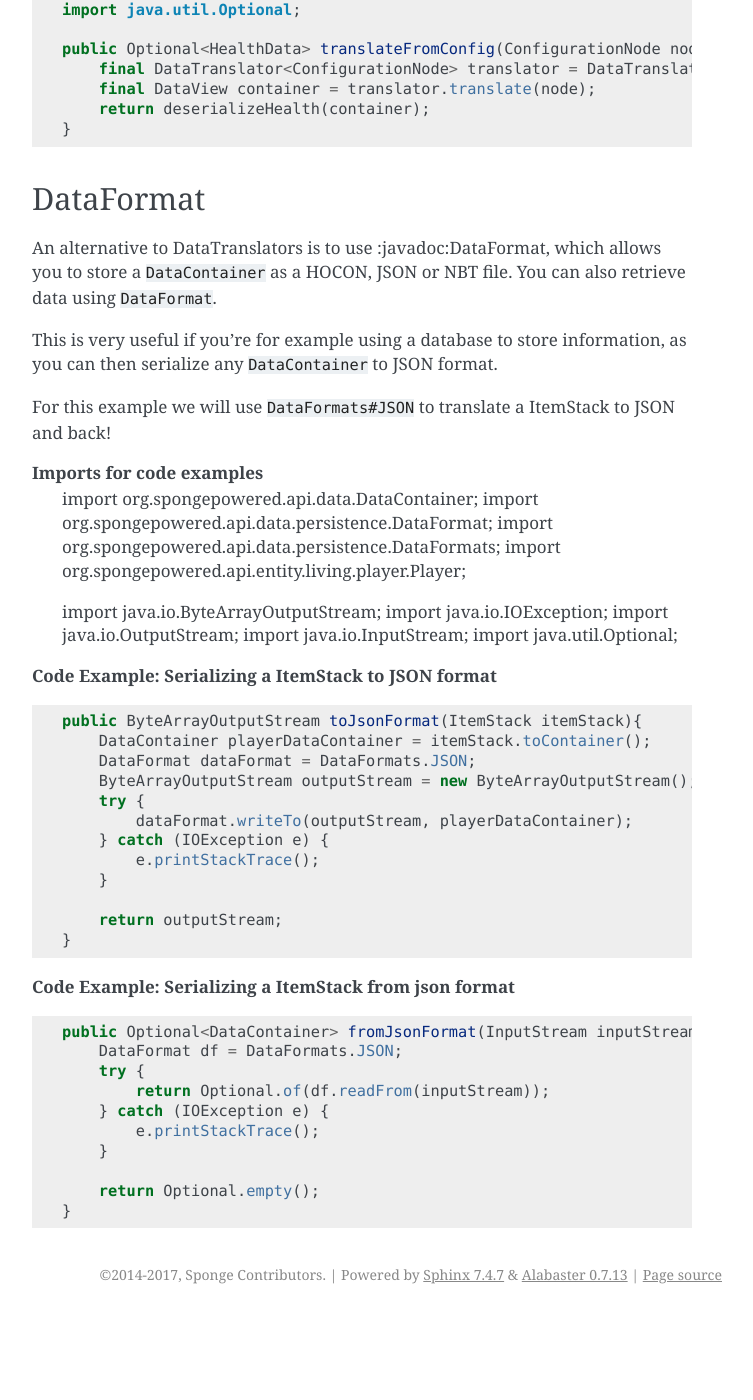
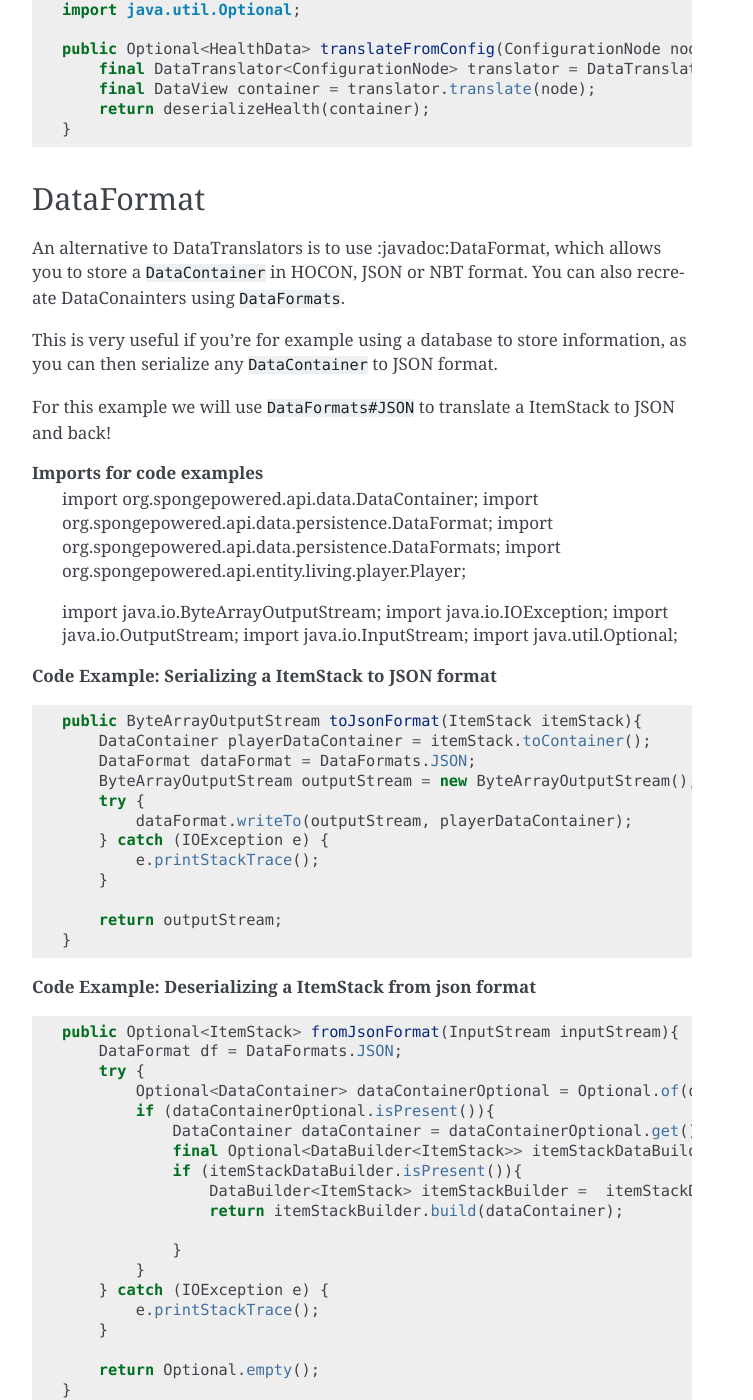
Before and after one commit to SpongePowered/SpongeDocs, a Sphinx documentation site: the page built from source/plugin/data/serialization.rst, in a window 1280 px wide and 1400 px high, scrolled down 2310 px. Shown: the whole window, without its empty margins (388-1141 px from the left). Built offline with Sphinx 7.4.7, drawn with Linux system fonts in a browser that asks for light colours; pages that are not in the unit, such as notebooks, are missing from menus; cross-references to code outside the pages are shown as plain code; before the commit the page ends 3624 px from its top, so only the background shows below that.

Commit message:
improved deserializing example it now deserializing the datacontainer to a itemstack(if possible)

```diff
--- a/source/plugin/data/serialization.rst
+++ b/source/plugin/data/serialization.rst
@@ -129,7 +129,7 @@ from persistent files using the :doc:`Configurate Library <../configuration/inde
 
 DataFormat
 ==========
-An alternative to DataTranslators is to use :javadoc:DataFormat, which allows you to store a ``DataContainer`` as a HOCON, JSON or NBT file. You can also retrieve data using ``DataFormat``.
+An alternative to DataTranslators is to use :javadoc:DataFormat, which allows you to store a ``DataContainer`` in HOCON, JSON or NBT format. You can also recreate DataConainters using ``DataFormats``.
 
 This is very useful if you're for example using a database to store information, as you can then serialize any ``DataContainer`` to JSON format.
 
@@ -164,14 +164,23 @@ For this example we will use :javadoc:`DataFormats#JSON` to translate a ItemStac
         return outputStream;
     }
 
-**Code Example: Serializing a ItemStack from json format**
+**Code Example: Deserializing a ItemStack from json format**
 
 .. code-block:: java
 
-    public Optional<DataContainer> fromJsonFormat(InputStream inputStream){
+    public Optional<ItemStack> fromJsonFormat(InputStream inputStream){
         DataFormat df = DataFormats.JSON;
         try {
-            return Optional.of(df.readFrom(inputStream));
+            Optional<DataContainer> dataContainerOptional = Optional.of(df.readFrom(inputStream));
+            if (dataContainerOptional.isPresent()){
+                DataContainer dataContainer = dataContainerOptional.get();
+                final Optional<DataBuilder<ItemStack>> itemStackDataBuilder = Sponge.getDataManager().getBuilder(ItemStack.class);
+                if (itemStackDataBuilder.isPresent()){
+                    DataBuilder<ItemStack> itemStackBuilder =  itemStackDataBuilder.get();
+                    return itemStackBuilder.build(dataContainer);
+
+                }
+            }
         } catch (IOException e) {
             e.printStackTrace();
         }
```
